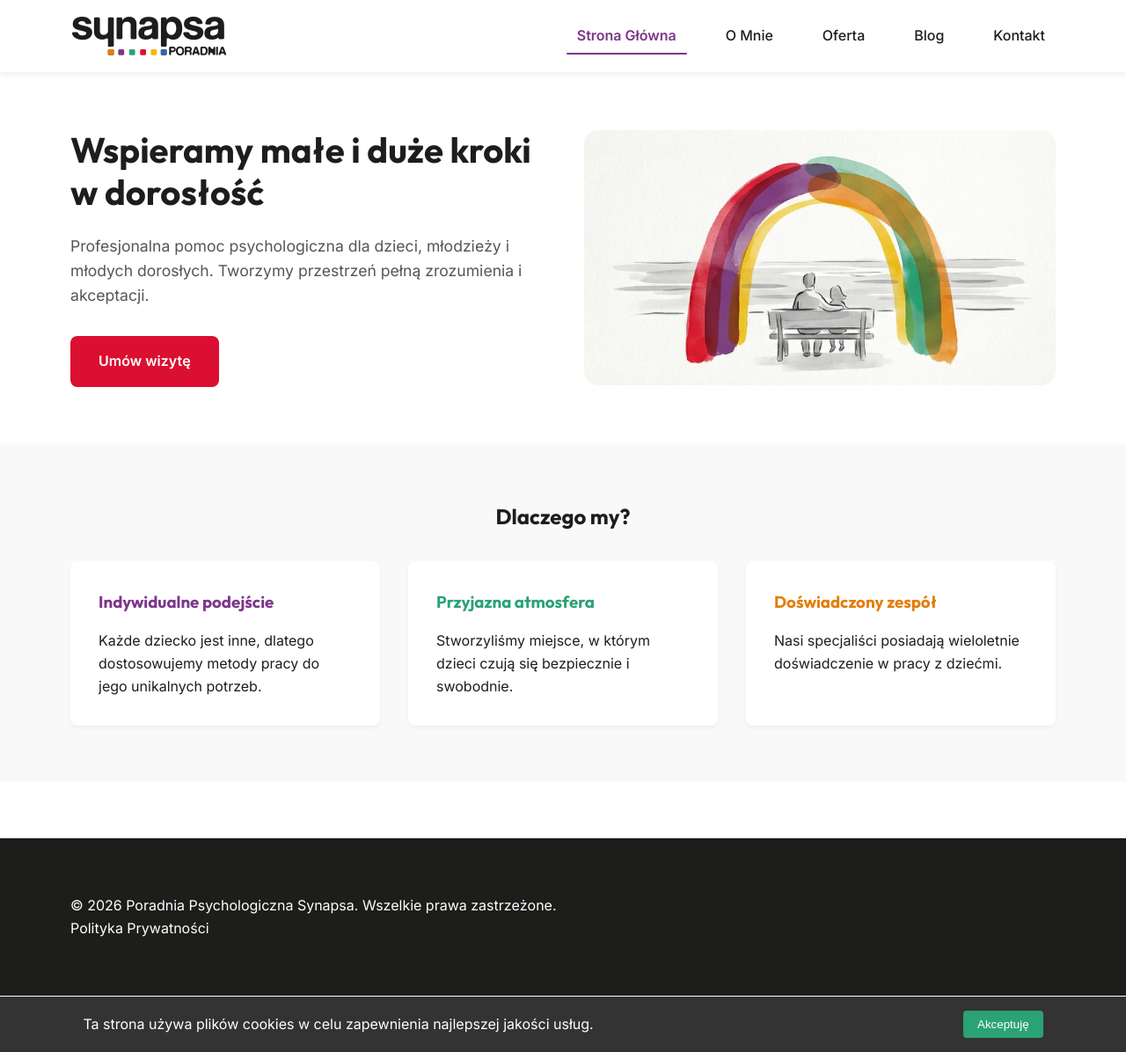
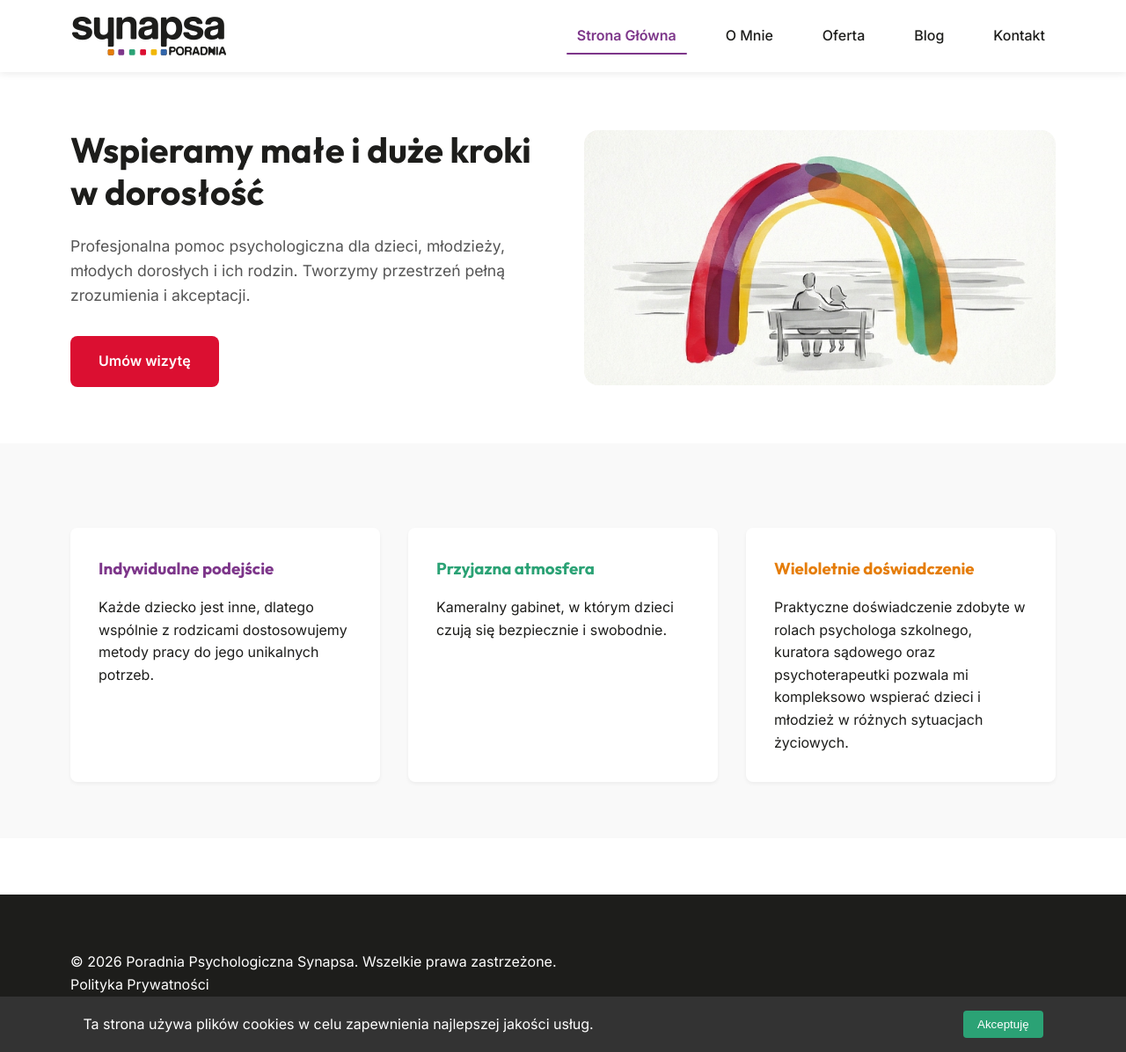
Before and after one commit to str0k3/nowa-poradnia-synapsa.pl, a Jekyll site: the page built from index.md, in a window 1280 px wide and 1196 px high. Shown: the whole window at 88% size. Built offline with Jekyll 4.4.1, drawn with Linux system fonts in a browser that asks for light colours.

Commit message:
feat: broaden homepage description of psychological help to include families

```diff
--- a/index.md
+++ b/index.md
@@ -9,7 +9,7 @@ description: "Poradnia psychologiczna dla dzieci i młodzieży. Profesjonalna po
         <div style="flex: 1; min-width: 300px; text-align: left;">
             <h1 style="font-size: 2.5rem; line-height: 1.2; margin-bottom: 1.5rem;">Wspieramy małe i duże kroki w dorosłość</h1>
             <p style="font-size: 1.1rem; margin-bottom: 2rem; color: #555;">
-                Profesjonalna pomoc psychologiczna dla dzieci, młodzieży i młodych dorosłych. Tworzymy przestrzeń pełną zrozumienia i akceptacji.
+                Profesjonalna pomoc psychologiczna dla dzieci, młodzieży, młodych dorosłych i ich rodzin. Tworzymy przestrzeń pełną zrozumienia i akceptacji.
             </p>
             <a href="{{ "/kontakt/" | relative_url }}" class="button" style="background: var(--color-accent-red); color: white; padding: 1rem 2rem; text-decoration: none; border-radius: 8px; font-weight: bold; display: inline-block;">Umów wizytę</a>
         </div>
@@ -21,19 +21,18 @@ description: "Poradnia psychologiczna dla dzieci i młodzieży. Profesjonalna po
 
 <section class="features" style="background: var(--color-bg-alt); padding: 4rem 0;">
     <div class="container">
-        <h2 class="text-center">Dlaczego my?</h2>
         <div style="display: grid; grid-template-columns: repeat(auto-fit, minmax(250px, 1fr)); gap: 2rem; margin-top: 2rem;">
             <div class="feature-card" style="background: white; padding: 2rem; border-radius: 8px; box-shadow: 0 2px 4px rgba(0,0,0,0.05);">
                 <h3 style="color: var(--color-accent-purple);">Indywidualne podejście</h3>
-                <p>Każde dziecko jest inne, dlatego dostosowujemy metody pracy do jego unikalnych potrzeb.</p>
+                <p>Każde dziecko jest inne, dlatego wspólnie z rodzicami dostosowujemy metody pracy do jego unikalnych potrzeb.</p>
             </div>
             <div class="feature-card" style="background: white; padding: 2rem; border-radius: 8px; box-shadow: 0 2px 4px rgba(0,0,0,0.05);">
                 <h3 style="color: var(--color-accent-green);">Przyjazna atmosfera</h3>
-                <p>Stworzyliśmy miejsce, w którym dzieci czują się bezpiecznie i swobodnie.</p>
+                <p>Kameralny gabinet, w którym dzieci czują się bezpiecznie i swobodnie.</p>
             </div>
             <div class="feature-card" style="background: white; padding: 2rem; border-radius: 8px; box-shadow: 0 2px 4px rgba(0,0,0,0.05);">
-                <h3 style="color: var(--color-accent-orange);">Doświadczony zespół</h3>
-                <p>Nasi specjaliści posiadają wieloletnie doświadczenie w pracy z dziećmi.</p>
+                <h3 style="color: var(--color-accent-orange);">Wieloletnie doświadczenie</h3>
+                <p>Praktyczne doświadczenie zdobyte w rolach psychologa szkolnego, kuratora sądowego oraz psychoterapeutki pozwala mi kompleksowo wspierać dzieci i młodzież w różnych sytuacjach życiowych.</p>
             </div>
         </div>
     </div>
```
